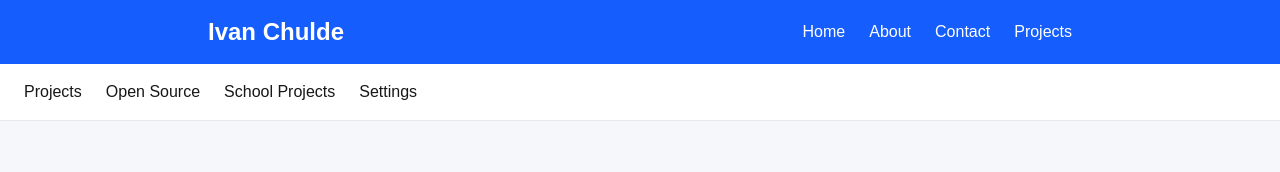
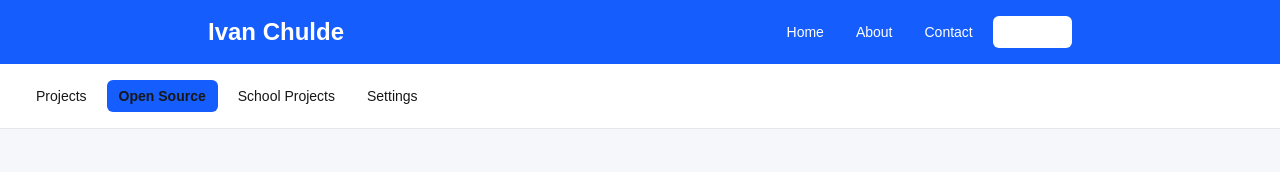
Before and after one commit to ivanchulde/wdd430-portfolio, a Next.js app: page /projects/opensource in a window 1280 px wide. Shown: the top 172 px of the page. Built offline with nearby package versions, Linux system fonts and the light colour scheme; no server answers; the database is empty.

Commit message:
Navigating Between Pages

```diff
--- a/app/projects/layout.tsx
+++ b/app/projects/layout.tsx
@@ -1,4 +1,4 @@
-import Link from "next/link";
+import ProjectsNav from "@/components/projects/ProjectsNav";
 
 export default function ProjectsLayout({
   children,
@@ -7,37 +7,7 @@ export default function ProjectsLayout({
 }>) {
   return (
     <section className="min-h-screen">
-      <nav className="border-b border-gray-200 bg-white px-6 py-4">
-        <div className="flex gap-6">
-          <Link
-            href="/projects"
-            className="font-medium text-blue-600 hover:text-blue-800"
-          >
-            Projects
-          </Link>
-
-          <Link
-            href="/projects/opensource"
-            className="font-medium text-blue-600 hover:text-blue-800"
-          >
-            Open Source
-          </Link>
-
-          <Link
-            href="/projects/school"
-            className="font-medium text-blue-600 hover:text-blue-800"
-          >
-            School Projects
-          </Link>
-
-          <Link
-            href="/projects/settings"
-            className="font-medium text-blue-600 hover:text-blue-800"
-          >
-            Settings
-          </Link>
-        </div>
-      </nav>
+      <ProjectsNav />
 
       {children}
     </section>
--- a/components/NavLinks.tsx
+++ b/components/NavLinks.tsx
@@ -14,9 +14,13 @@ export default function NavLinks() {
   ];
 
   return (
-    <nav className="flex gap-6">
+    <nav aria-label="Main navigation" className="flex flex-wrap gap-2">
       {links.map((link) => {
-        const isActive = pathname === link.href;
+        const isActive =
+          link.href === "/"
+            ? pathname === "/"
+            : pathname === link.href ||
+              pathname.startsWith(`${link.href}/`);
 
         return (
           <Link
@@ -25,8 +29,8 @@ export default function NavLinks() {
             aria-current={isActive ? "page" : undefined}
             className={
               isActive
-                ? "font-bold text-blue-700"
-                : "text-gray-600 hover:text-blue-600"
+                ? "rounded-md bg-white px-3 py-1.5 text-sm font-bold text-blue-700"
+                : "rounded-md px-3 py-1.5 text-sm text-blue-100 transition hover:bg-blue-700 hover:text-white"
             }
           >
             {link.label}
--- /dev/null
+++ b/components/projects/ProjectsNav.tsx
@@ -0,0 +1,43 @@
+"use client";
+
+import Link from "next/link";
+import { usePathname } from "next/navigation";
+
+const links = [
+  { href: "/projects", label: "Projects" },
+  { href: "/projects/opensource", label: "Open Source" },
+  { href: "/projects/school", label: "School Projects" },
+  { href: "/projects/settings", label: "Settings" },
+];
+
+export default function ProjectsNav() {
+  const pathname = usePathname();
+
+  return (
+    <nav
+      aria-label="Projects navigation"
+      className="border-b border-gray-200 bg-white px-6 py-4"
+    >
+      <div className="flex flex-wrap gap-2">
+        {links.map((link) => {
+          const isActive = pathname === link.href;
+
+          return (
+            <Link
+              key={link.href}
+              href={link.href}
+              aria-current={isActive ? "page" : undefined}
+              className={
+                isActive
+                  ? "rounded-md bg-blue-600 px-3 py-1.5 text-sm font-semibold text-white"
+                  : "rounded-md px-3 py-1.5 text-sm font-medium text-gray-600 transition hover:bg-blue-50 hover:text-blue-700"
+              }
+            >
+              {link.label}
+            </Link>
+          );
+        })}
+      </div>
+    </nav>
+  );
+}
```
